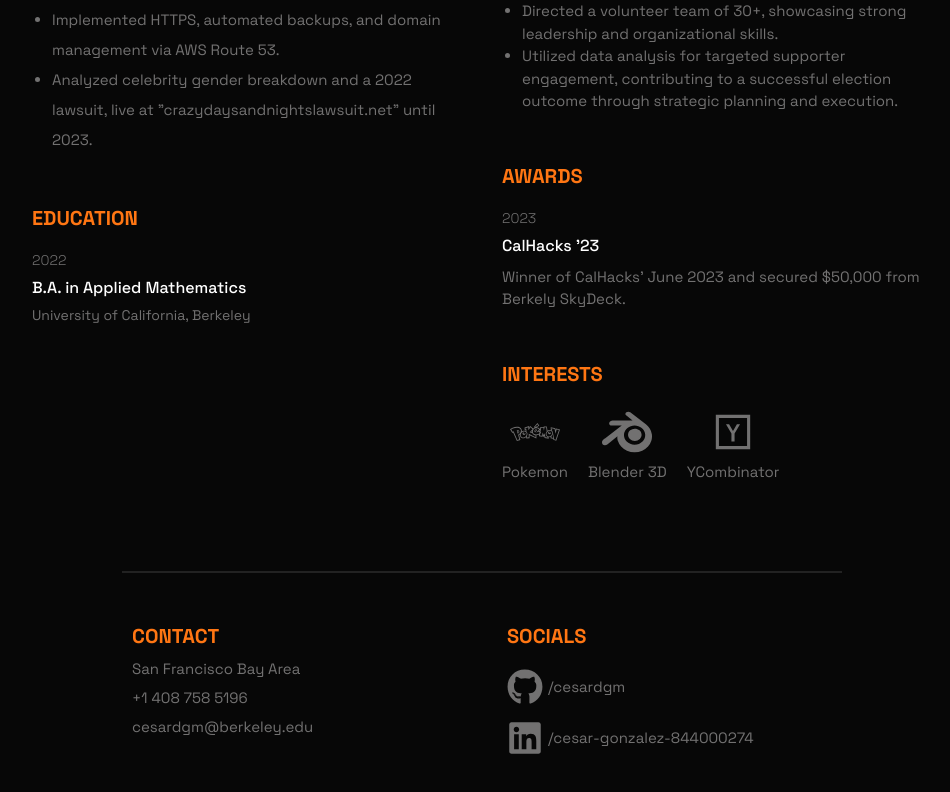
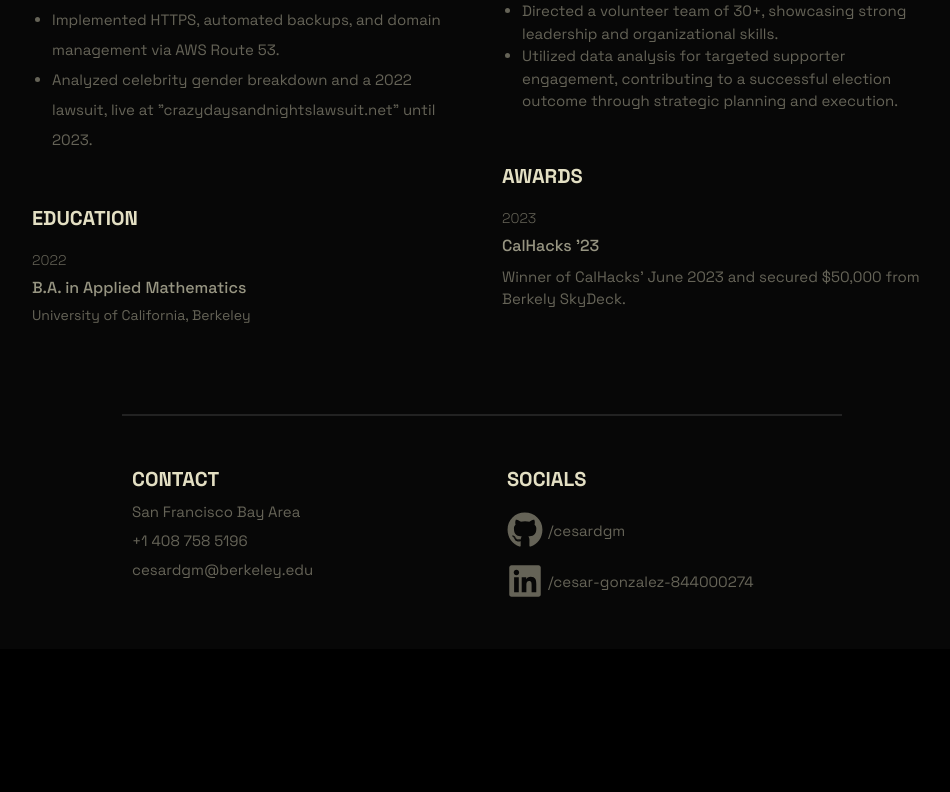
Before and after one commit to cesardgm/react19, a React (Vite) app in the folder static-pages/: page / in a window 1280 px wide. Shown: the part 1662-2454 px from the top of the page, without its empty margins (158-1108 px from the left). After the commit the page ends 2311 px from the top, so only its background shows below. Built offline with nearby package versions, Linux system fonts and the light colour scheme.

Commit message:
feat: Restylized the page
- Removed the `Interests` section from `SectionTwo` and references to it in `style.css`.
- Changed the coloring shceme of the page.

```diff
--- a/static-pages/src/components/SectionTwo.jsx
+++ b/static-pages/src/components/SectionTwo.jsx
@@ -105,25 +105,6 @@ export default function SectionTwo() {
 					</p>
 				</div>
 			</div>
-
-			{/* Interests Section */}
-			<div className="interests">
-				<h3 className="title">Interests</h3>
-				<div className="interests_items">
-					<div className="interest_item">
-						<SiPokemon size={50} />
-						<p className="interest_item_label">Pokemon</p>
-					</div>
-					<div className="interest_item">
-						<SiBlender size={50} />
-						<p className="interest_item_label">Blender 3D</p>
-					</div>
-					<div className="interest_item">
-						<LiaYCombinator size={50} />
-						<p className="interest_item_label">YCombinator</p>
-					</div>
-				</div>
-			</div>
 		</div>
 	);
 }
--- a/static-pages/src/style.css
+++ b/static-pages/src/style.css
@@ -5,8 +5,12 @@
 }
 
 :root {
-	--primary-color: #ff7613;
-	--text-color: #727171;
+	--primary-color: #e3dfc3;
+	--title-color: #979582;
+	--text-color: #656357;
+
+	--background-color: black;
+	--container-color: #070707;
 }
 
 html {
@@ -15,8 +19,8 @@ html {
 
 body {
 	font-family: "Space Grotesk", sans-serif;
-	background-color: black;
-	color: white;
+	background-color: var(--background-color);
+	color: var(--title-color);
 }
 
 /* Common Styles */
@@ -28,7 +32,7 @@ img {
 
 a {
 	text-decoration: none;
-	color: white;
+	color: var(--title-color);
 }
 
 .description {
@@ -54,7 +58,7 @@ a {
 
 .item_title {
 	font-size: 1.6rem;
-	color: white;
+	color: var(--title-color);
 	font-weight: 500;
 	margin: 0.8rem 0;
 }
@@ -72,7 +76,7 @@ a {
 	margin: 0 auto;
 	display: grid;
 	padding: 5rem;
-	background: #070707;
+	background: var(--container-color);
 	grid-template-columns: 1fr 1fr;
 	gap: 4rem;
 }
@@ -150,7 +154,7 @@ a {
 }
 
 .profile_name_firstName {
-	color: white;
+	color: var(--title-color);
 	font-weight: 200;
 	font-size: clamp(2rem, 8vw, 4rem);
 	text-transform: uppercase;
@@ -241,29 +245,6 @@ a {
 	line-height: 1.5;
 }
 
-/* Interests */
-.interests_items {
-	margin-top: 2rem;
-	display: flex;
-	align-items: center;
-	flex-wrap: wrap;
-	gap: 2rem;
-}
-
-.interest_item {
-	font-size: 1.5rem;
-	display: flex;
-	flex-direction: column;
-	align-items: center;
-	justify-content: center;
-	gap: 5rem;
-	color: var(--text-color);
-}
-
-.interest_item_label {
-	margin-top: -4.5rem;
-}
-
 /* BottomSection */
 /* Socials */
 .social_items {
```
